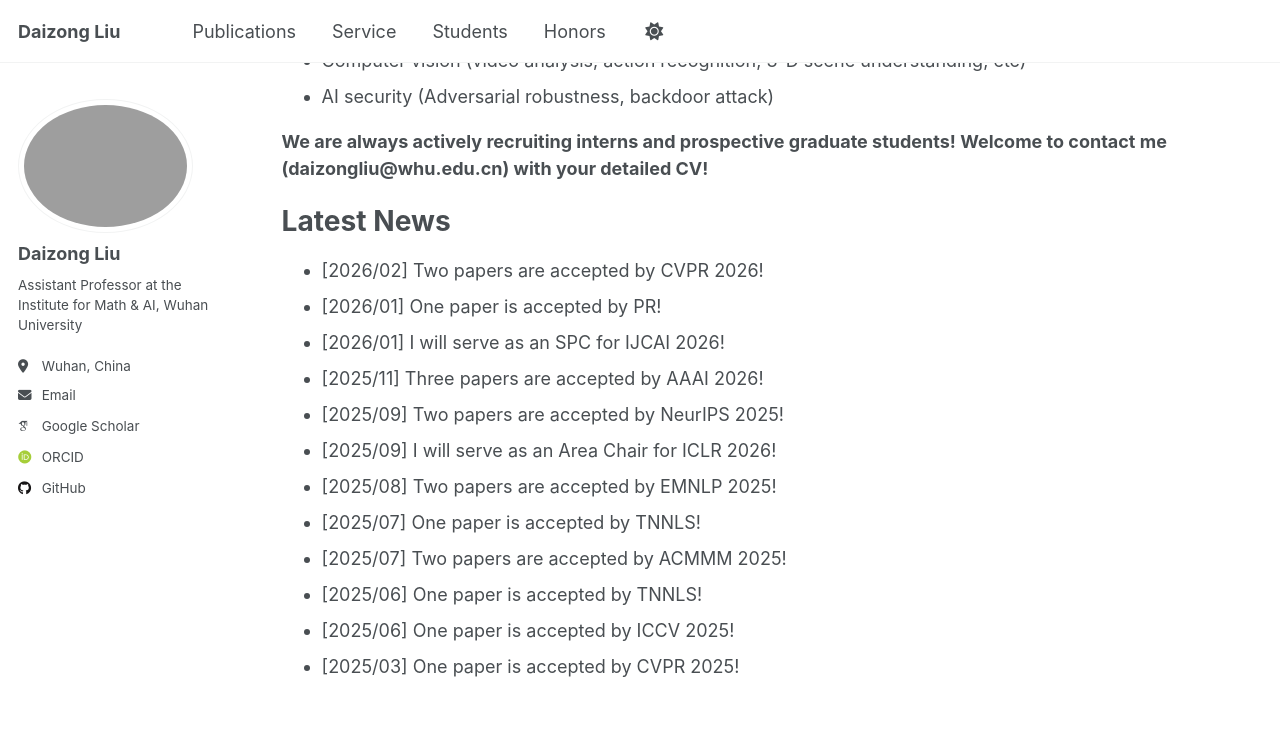
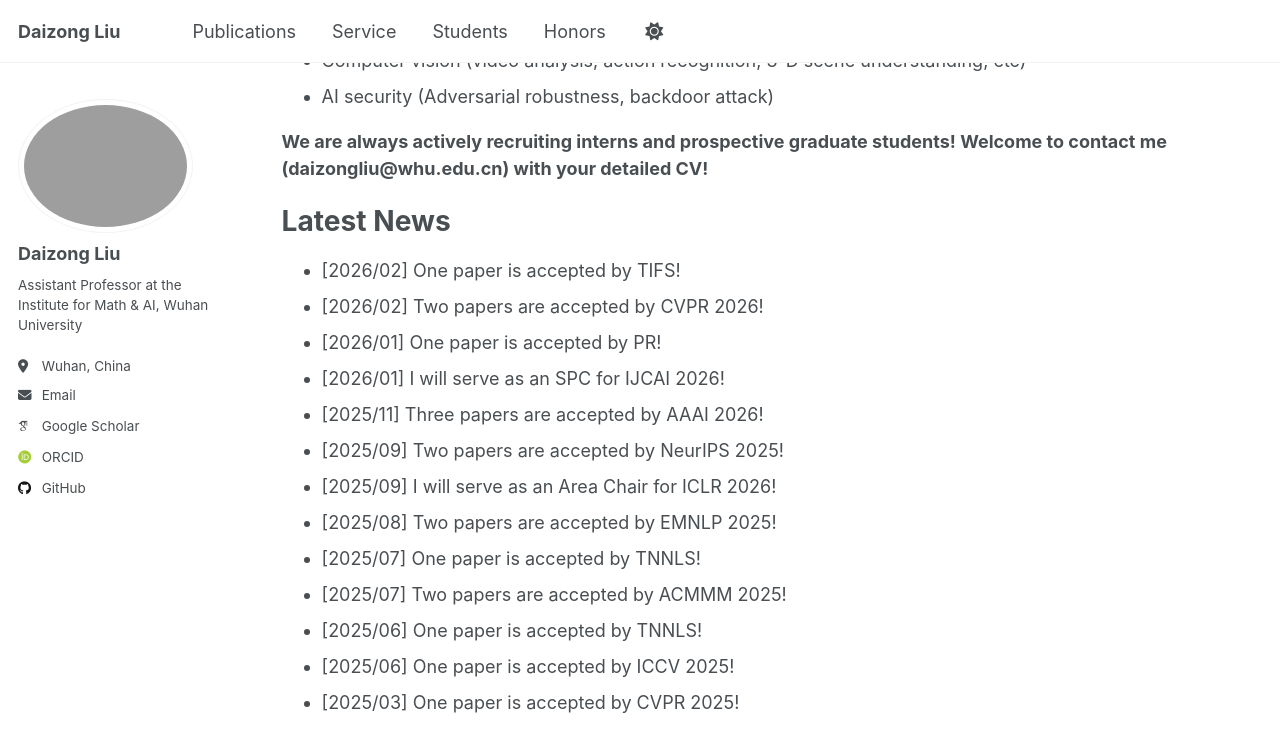
Before and after one commit to liudaizong/liudaizong.github.io, a Jekyll site: the page built from _pages/about.md, in a window 1280 px wide and 900 px high, scrolled down 424 px. Shown: the top 752 px of the window. Built offline with Jekyll 4.4.1, drawn with Linux system fonts in a browser that asks for light colours; some web fonts are replaced.

Commit message:
Update about.md

```diff
--- a/_pages/about.md
+++ b/_pages/about.md
@@ -20,6 +20,7 @@ My broad research interests include Multimodal Reasoning, 3D Point Cloud Percept
 
 Latest News
 ======
+* [2026/02] One paper is accepted by TIFS!
 * [2026/02] Two papers are accepted by CVPR 2026!
 * [2026/01] One paper is accepted by PR!
 * [2026/01] I will serve as an SPC for IJCAI 2026!
```
